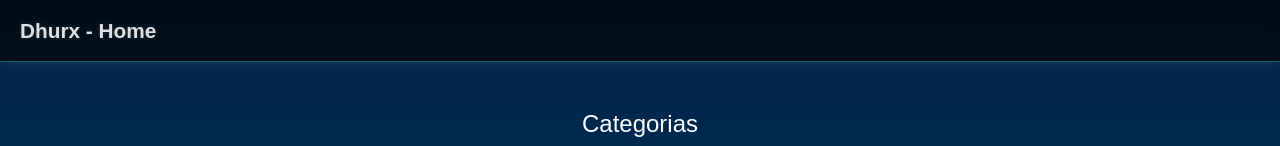
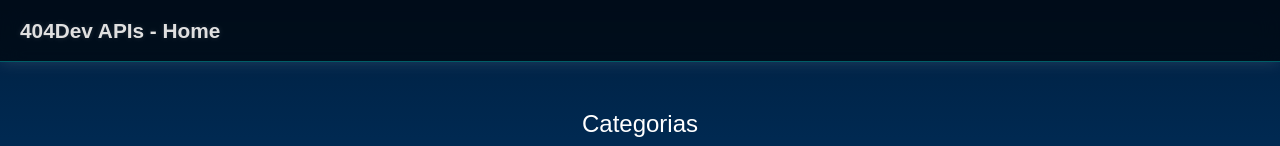
Before and after one commit to 404ofc/404Dev-Apis, a website: page public/docs.html in a window 1280 px wide. Shown: the top 146 px of the page. Drawn offline with nearby package versions, Linux system fonts and the light colour scheme.

Commit message:
Update docs.html

```diff
--- a/public/docs.html
+++ b/public/docs.html
@@ -174,7 +174,7 @@
 </head>
 <body>
 
-  <div class="topbar">Dhurx - Home</div>
+  <div class="topbar">404Dev APIs - Home</div>
 
   <div class="main">
     <h4 class="dhurx-title">Categorias</h4>
```
